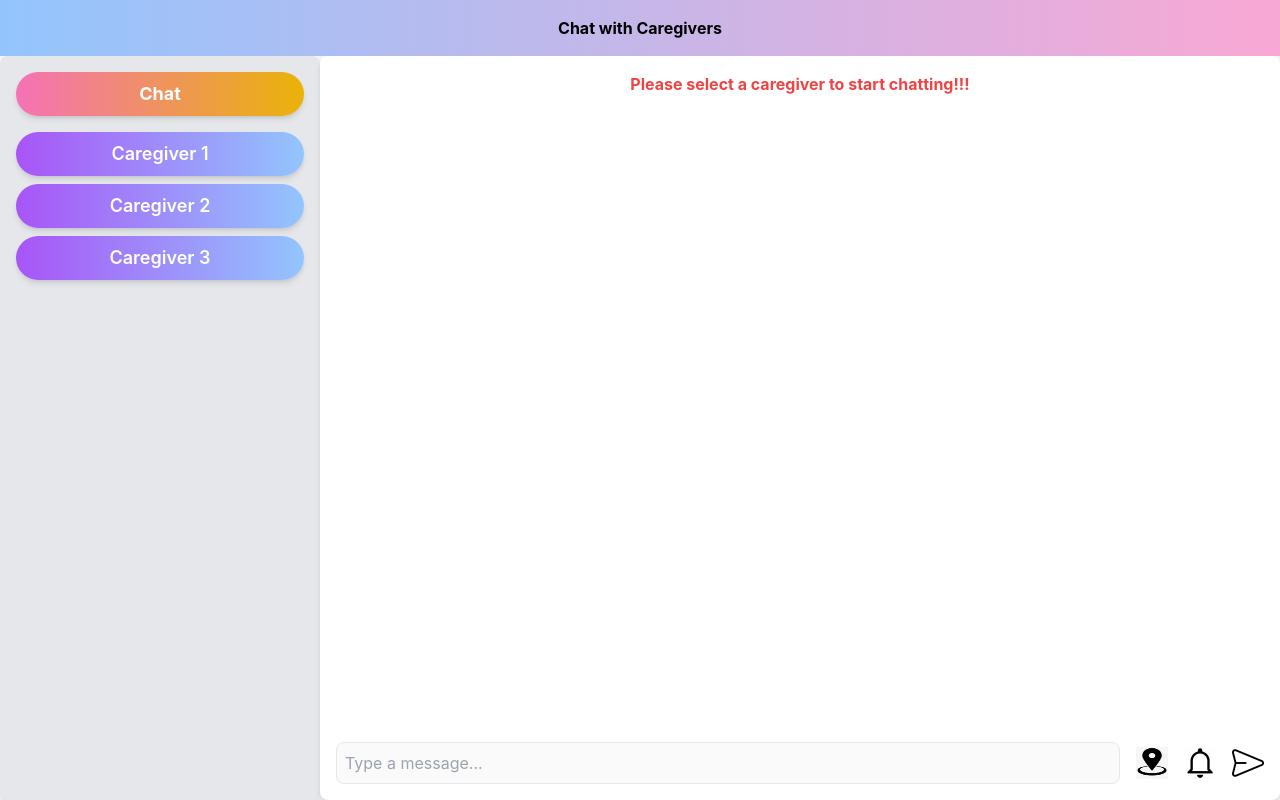
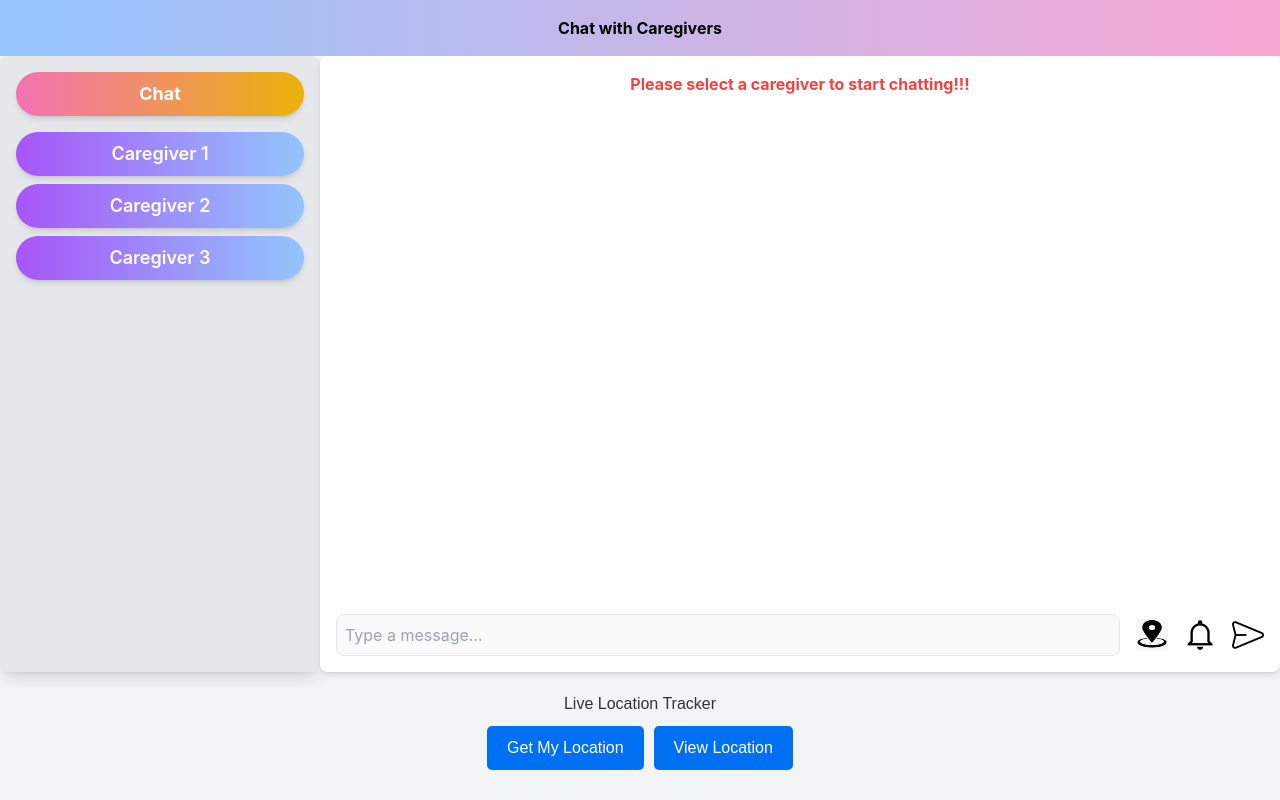
Before and after one commit to chamoindrejith/ElderCareConnect, a React (Create React App) app in the folder frontend/: page / in a window 1280 px wide. Built offline with nearby package versions, Linux system fonts and the light colour scheme.

Commit message:
Fix errors

```diff
--- a/frontend/src/App.js
+++ b/frontend/src/App.js
@@ -1,4 +1,5 @@
 import React, { useState } from "react";
+import LocationTracking from "./components/LocationTracking";
 
 const ChatApp = () => {
   const [messages, setMessages] = useState({});
@@ -122,8 +123,11 @@ const ChatApp = () => {
           </div>
         </main>
       </div>
+       <LocationTracking/>
     </div>
+
   );
+
 };
 
 export default ChatApp;
--- a/frontend/src/components/LocationTracking.js
+++ b/frontend/src/components/LocationTracking.js
@@ -1,136 +1,63 @@
 import { useState } from 'react';
 import axios from 'axios';
-import './LocationTracking.css';
+import './Locationtracking.css';
 
-export default function Home() {
-  const [userId, setUserId] = useState('');
-  const [longitude, setLongitude] = useState('');
-  const [latitude, setLatitude] = useState('');
-  const [emergencyStatus, setEmergencyStatus] = useState(false);
-  const [locations, setLocations] = useState([]);
-  const [maxDistance, setMaxDistance] = useState('');
-  const [nearbyLocations, setNearbyLocations] = useState([]);
+const Home = () => {
+  const [location, setLocation] = useState(null);
+  const [error, setError] = useState(null);
 
-  const addLocation = async () => {
+  const updateLocation = async () => {
     try {
-      const response = await axios.post('/api/location-tracking', {
-        userId,
-        longitude: parseFloat(longitude),
-        latitude: parseFloat(latitude),
-        emergencyStatus,
+      // Use geolocation API to get current position
+      navigator.geolocation.getCurrentPosition(async (position) => {
+        const { latitude, longitude } = position.coords;
+
+        // Hardcoded User ID, or you can get it from another source
+        const userId = 'user123'; // Replace with dynamic userId if needed
+
+        // Send the location data to your API
+        const response = await axios.post('http://localhost:5000/api/update', { userId, longitude, latitude });
+        setLocation(response.data);
+        setError(null);
+      }, (err) => {
+        setError('Failed to get location: ' + err.message);
       });
-      alert('Location added successfully!');
-    } catch (error) {
-      alert('Error adding location: ' + error.message);
+    } catch (err) {
+      setError(err.response?.data?.error || 'Error updating location');
     }
   };
 
-  const fetchUserLocations = async () => {
+  const getLocation = async () => {
     try {
-      const response = await axios.get(`/api/location-tracking/user/${userId}`);
-      setLocations(response.data);
-    } catch (error) {
-      alert('Error fetching user locations: ' + error.message);
-    }
-  };
+      // Hardcoded User ID, or you can get it from another source
+      const userId = 'user123'; // Replace with dynamic userId if needed
 
-  const fetchNearbyLocations = async () => {
-    try {
-      const response = await axios.get('/api/location-tracking/nearby', {
-        params: {
-          longitude: parseFloat(longitude),
-          latitude: parseFloat(latitude),
-          maxDistance: parseInt(maxDistance, 10),
-        },
-      });
-      setNearbyLocations(response.data);
-    } catch (error) {
-      alert('Error fetching nearby locations: ' + error.message);
+      const response = await axios.get(`http://localhost:5000/api/user/${userId}`);
+      setLocation(response.data);
+      setError(null);
+    } catch (err) {
+      setError(err.response?.data?.error || 'Error fetching location');
     }
   };
 
   return (
     <div className="container">
-      <h1>Location Tracking</h1>
+      <h1>Live Location Tracker</h1>
 
-      <div className="section">
-        <h2>Add Location</h2>
-        <input
-          type="text"
-          placeholder="User ID"
-          value={userId}
-          onChange={(e) => setUserId(e.target.value)}
-        />
-        <input
-          type="text"
-          placeholder="Longitude"
-          value={longitude}
-          onChange={(e) => setLongitude(e.target.value)}
-        />
-        <input
-          type="text"
-          placeholder="Latitude"
-          value={latitude}
-          onChange={(e) => setLatitude(e.target.value)}
-        />
-        <label>
-          Emergency Status:
-          <input
-            type="checkbox"
-            checked={emergencyStatus}
-            onChange={(e) => setEmergencyStatus(e.target.checked)}
-          />
-        </label>
-        <button className="add-button" onClick={addLocation}>Add Location</button>
-      </div>
+      <button onClick={updateLocation} className="button">Get My Location</button>
+      <button onClick={getLocation} className="button">View Location</button>
 
-      <div className="section">
-        <h2>Fetch User Locations</h2>
-        <input
-          type="text"
-          placeholder="User ID"
-          value={userId}
-          onChange={(e) => setUserId(e.target.value)}
-        />
-        <button onClick={fetchUserLocations}>Fetch Locations</button>
-        <ul>
-          {locations.map((loc) => (
-            <li key={loc._id}>
-              {loc.location.coordinates.join(', ')} - {new Date(loc.timestamp).toLocaleString()}
-            </li>
-          ))}
-        </ul>
-      </div>
+      {error && <p className="error">{error}</p>}
 
-      <div className="section">
-        <h2>Find Nearby Locations</h2>
-        <input
-          type="text"
-          placeholder="Longitude"
-          value={longitude}
-          onChange={(e) => setLongitude(e.target.value)}
-        />
-        <input
-          type="text"
-          placeholder="Latitude"
-          value={latitude}
-          onChange={(e) => setLatitude(e.target.value)}
-        />
-        <input
-          type="text"
-          placeholder="Max Distance (meters)"
-          value={maxDistance}
-          onChange={(e) => setMaxDistance(e.target.value)}
-        />
-        <button onClick={fetchNearbyLocations}>Find Nearby Locations</button>
-        <ul>
-          {nearbyLocations.map((loc) => (
-            <li key={loc._id}>
-              {loc.location.coordinates.join(', ')} - {new Date(loc.timestamp).toLocaleString()}
-            </li>
-          ))}
-        </ul>
-      </div>
+      {location && (
+        <div className="location">
+          <p><strong>User ID:</strong> {location.location.userId}</p>
+          <p><strong>Coordinates:</strong> {location.location.location.coordinates.join(', ')}</p>
+          <a href={location.mapUrl} target="_blank" rel="noopener noreferrer" className="link">View on Google Maps</a>
+        </div>
+      )}
     </div>
   );
-}
+};
+
+export default Home;
--- a/frontend/src/components/Locationtracking.css
+++ b/frontend/src/components/Locationtracking.css
@@ -1,19 +1,57 @@
-.add-button {
-    background-color: #4caf50;
-    /* Green */
-    border: none;
-    color: white;
-    padding: 10px 20px;
+.container {
+    max-width: 600px;
+    margin: 0 auto;
+    padding: 20px;
+    font-family: Arial, sans-serif;
     text-align: center;
-    text-decoration: none;
-    display: inline-block;
-    font-size: 16px;
-    margin: 4px 2px;
-    cursor: pointer;
-    border-radius: 4px;
-    transition: background-color 0.3s ease;
 }
 
-.add-button:hover {
-    background-color: #45a049;
+h1 {
+    color: #333;
 }
+
+.form {
+    margin-bottom: 20px;
+}
+
+.input {
+    display: block;
+    width: 100%;
+    padding: 10px;
+    margin: 10px 0;
+    border: 1px solid #ccc;
+    border-radius: 5px;
+}
+
+.button {
+    padding: 10px 20px;
+    margin: 10px 5px;
+    border: none;
+    background-color: #0070f3;
+    color: #fff;
+    border-radius: 5px;
+    cursor: pointer;
+}
+
+.button:hover {
+    background-color: #005bb5;
+}
+
+.error {
+    color: red;
+    margin-top: 10px;
+}
+
+.location {
+    margin-top: 20px;
+    text-align: left;
+}
+
+.link {
+    color: #0070f3;
+    text-decoration: none;
+}
+
+.link:hover {
+    text-decoration: underline;
+}
```
